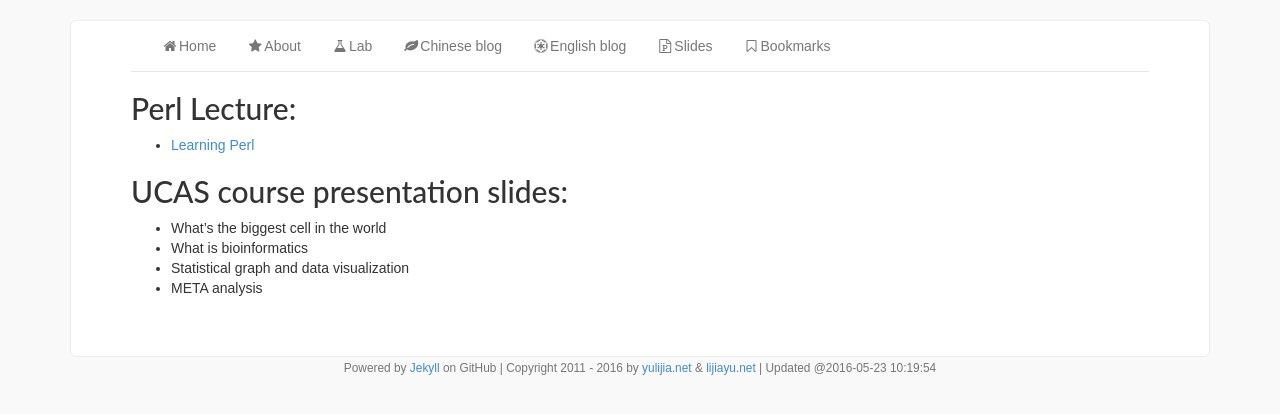
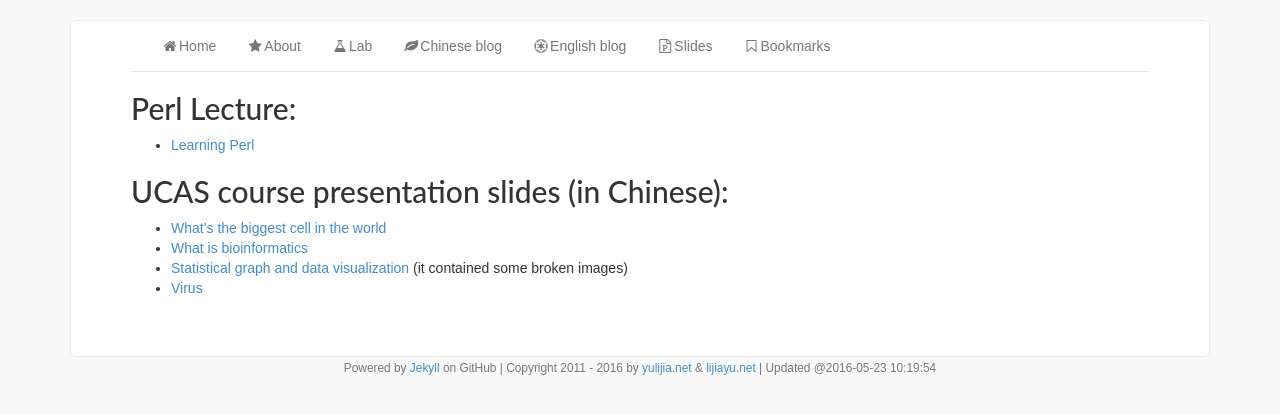
Before and after one commit to yulijia/yulijia.github.io, a Jekyll site: the page built from slides/index.md, in a window 1280 px wide. Shown: the top 414 px of the page. Built offline with Jekyll 4.4.1, drawn with Linux system fonts in a browser that asks for light colours; nearby versions of some CDN libraries.

Commit message:
feat(slides): upload slides in Chinese.

```diff
--- a/slides/index.md
+++ b/slides/index.md
@@ -5,10 +5,10 @@ avatar: yes
 
 
 ## Perl Lecture:
-- [Learning Perl](http://yulijia.net/slides/learningPerl.html "Learning Perl")
+- [Learning Perl](./learningPerl.html "Learning Perl")
 
-## UCAS course presentation slides:
-- What's the biggest cell in the world
-- What is bioinformatics
-- Statistical graph and data visualization
-- META analysis
+## UCAS course presentation slides (in Chinese):
+- [What's the biggest cell in the world](./BigCell.pdf "What's the biggest cell in the world")
+- [What is bioinformatics](./WhatisBioinformatics.pdf "What is bioinformatics")
+- [Statistical graph and data visualization](./StatisticalGraphandDataVsualization.pdf "Statistical graph and data visualization") (it contained some broken images)
+- [Virus](./virus.pdf "Virus")
```
Also changed, not shown: 4 other files.
